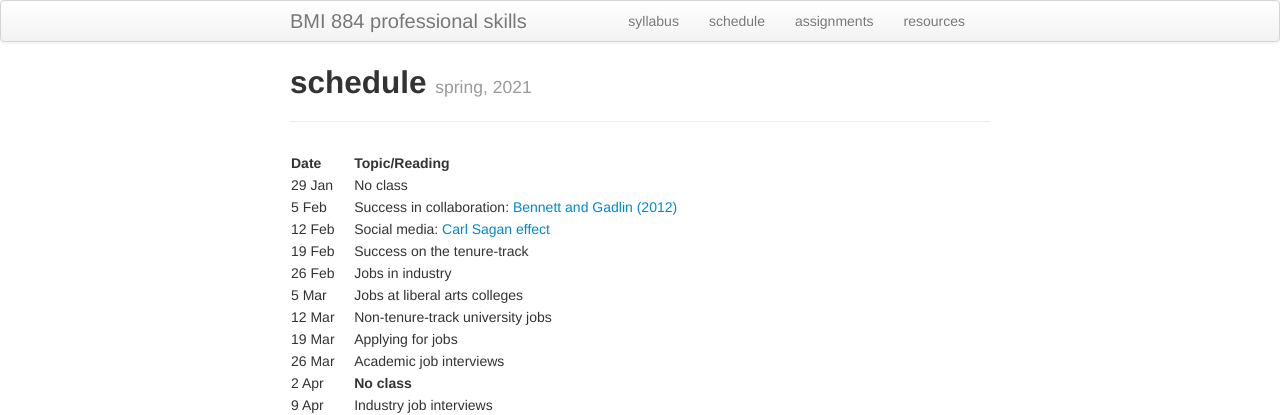
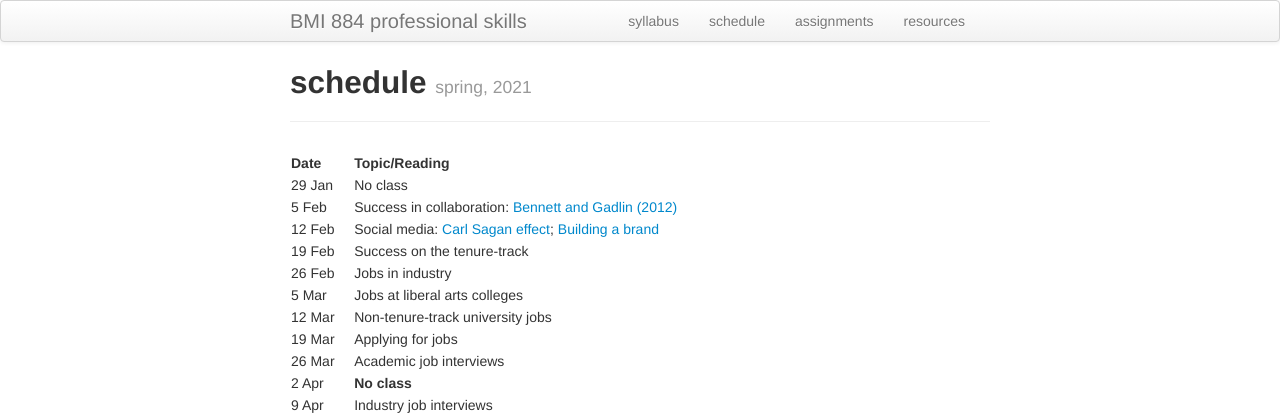
Before and after one commit to kbroman/BMI884_spring2021, a Jekyll site: the page built from schedule.md, in a window 1280 px wide. Shown: the top 415 px of the page. Built offline with Jekyll 4.4.1, drawn with Linux system fonts in a browser that asks for light colours.

Commit message:
Add another reading re social media

```diff
--- a/schedule.md
+++ b/schedule.md
@@ -9,7 +9,7 @@ description: Schedule and readings for BMI 884, Biomedical data science professi
 | :------ | -- | :----- |
 | 29 Jan  |    | No class
 | 5 Feb   |    | Success in collaboration: [Bennett and Gadlin (2012)](https://www.ncbi.nlm.nih.gov/pmc/articles/PMC3652225/) |
-| 12 Feb  |    | Social media: [Carl Sagan effect](https://doi.org/10.1523/JNEUROSCI.0086-16.2016) |
+| 12 Feb  |    | Social media: [Carl Sagan effect](https://doi.org/10.1523/JNEUROSCI.0086-16.2016); [Building a brand](https://www.stephaniehicks.com/blog/building-a-brand-as-a-scientist/) |
 | 19 Feb  |    | Success on the tenure-track |
 | 26 Feb  |    | Jobs in industry |
 | 5 Mar   |    | Jobs at liberal arts colleges |
```
